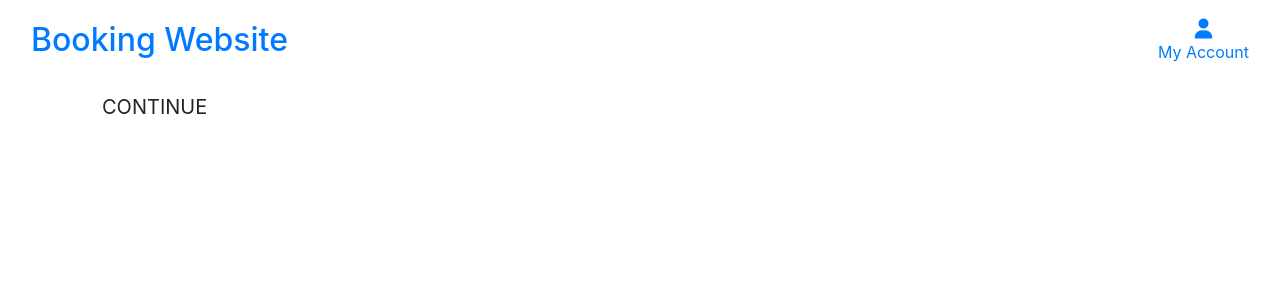
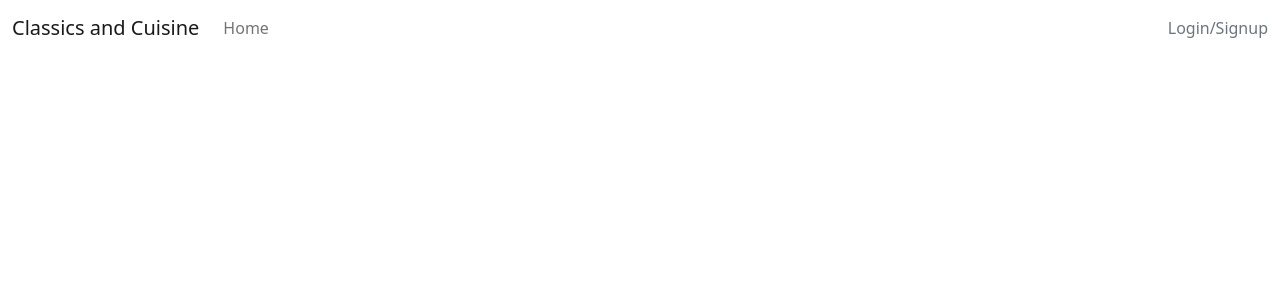
Before and after one commit to kevinoh45TuD/pp4-booking-website-2, a Django app: template home/templates/home/index.html in a window 1280 px wide. Shown: the top 300 px of the page. Run offline with Django 3.2, Linux system fonts and the light colour scheme; the template is opened without the code that fills it, so the values that code supplies are empty; some libraries are stand-ins or nearby versions.

Commit message:
Edit: change made to index and bast HTML files. Page layout cleaned up, with test movies displaying

```diff
--- a/home/templates/home/index.html
+++ b/home/templates/home/index.html
@@ -1,27 +1,52 @@
 {% extends "base.html" %}
-{% load static %}
-
-{% block page_header %}
-    <div class="container header-container">
-        <div class="row">
-            <div class="col"></div>
-        </div>
-    </div>
-{% endblock %}
 
 {% block content %}
-    <div class="container h-100">
-        <div class="row h-100">
-            <div class="col-7 col-md-6 my-auto">
-                <h1 class="display-4 logo-font text-black">
-                    Classics and Cuisine
-                </h1>
-                <div cclass="my-5">
-                    <h4>
-                        <a href="" class="shop-now-button btn btn-lg rounded-0 text-uppercase py-3">Continue</a>
-                    </h4>
+
+<!-- index.html content starts here -->
+<div class="container-fluid">
+    <div class="row">
+
+        <!-- Blog Entries Column -->
+        <div class="col-12 mt-3 left">
+            <div class="row">
+                {% for movie in object_list %}
+                <div class="col-md-4">
+                    <div class="card mb-4">
+                        <div class="card-body">
+                            <a href="#" class="movie-link">
+                                <h2 class="movie-title">{{ movie.movie_title }}</h2>
+                            </a>
+                            <div class="image-container">
+                                <div class="image-flash">
+                                    <p class="movie-desc">{{ movie.movie_desc }}</p>
+                                </div>
+                            </div>
+
+                            <hr />
+                            <p class="card-text text-muted h6">{{ movie.meal_name}}
+                            </p>
+                        </div>
+                    </div>
                 </div>
+                {% if forloop.counter|divisibleby:3 %}
+            </div>
+            <div class="row">
+                {% endif %}
+                {% endfor %}
+
             </div>
         </div>
     </div>
+    {% if is_paginated %}
+    <nav aria-label="Page navigation">
+        <ul class="pagination justify-content-center">
+            {% if page_obj.has_next %}
+            <li><a href="?page={{ page_obj.next_page_number }}" class="page-link"> NEXT &raquo;</a></li>
+            {% endif %}
+        </ul>
+    </nav>
+    {% endif %}
+</div>
+
+<!-- index.html content ends here -->
 {% endblock %}
--- a/home/views.py
+++ b/home/views.py
@@ -7,7 +7,8 @@ from .models import Movie
 
 class MovieList(generic.ListView):
     queryset = Movie.objects.all()
-    template_name = "movie_list.html"
+    template_name = "home/index.html"
+    paginate_by = 6
 
 #def index(request):
     #""" A view to return the index page """
--- a/templates/base.html
+++ b/templates/base.html
@@ -1,89 +1,74 @@
-{% load static %}
+{% url 'home' as home_url %}
 
-<!doctype html>
-<html lang="en">
-  <head>
+<!DOCTYPE html>
+<html class="h-100" lang="en">
 
-    {% block meta %}
-        <meta http-equiv="X-UA-Compatible" content="ie-edge">
-        <meta charset="utf-8">
-        <meta name="viewport" content="width=device-width, initial-scale=1, shrink-to-fit=no">
-    {% endblock %}
+<head>
+    <title>Classics and Cuisine</title>
+    <meta name="viewport" content="width=device-width, initial-scale=1" />
 
-    {% block extra_meta%}
-    {% endblock %}
+    <!-- Google Fonts CSS -->
+    <link rel="preconnect" href="https://fonts.gstatic.com">
+    <link href="https://fonts.googleapis.com/css2?family=Roboto:wght@300&display=swap" rel="stylesheet">
+    <link href="https://fonts.googleapis.com/css2?family=Lato:wght@300;700&display=swap" rel="stylesheet">
 
-    {% block corecss %}
-        <link rel="stylesheet" href="https://cdn.jsdelivr.net/npm/bootstrap@4.6.2/dist/css/bootstrap.min.css" integrity="sha384-xOolHFLEh07PJGoPkLv1IbcEPTNtaed2xpHsD9ESMhqIYd0nLMwNLD69Npy4HI+N" crossorigin="anonymous">
-        <link rel="preconnect" href="https://fonts.googleapis.com">
-        <link rel="preconnect" href="https://fonts.gstatic.com" crossorigin>
-        <link href="https://fonts.googleapis.com/css2?family=Lato:ital,wght@0,100;0,300;0,400;0,700;0,900;1,100;1,300;1,400;1,700;1,900&family=Oswald:wght@200&family=Varela+Round&display=swap" rel="stylesheet">
-        <link rel="stylesheet" href="{% static 'css/base.css' %}">
-    {% endblock%}
+    <!-- Font Awesome CSS -->
+    <link rel="stylesheet" href="https://cdnjs.cloudflare.com/ajax/libs/font-awesome/5.15.3/css/all.min.css">
 
-    {% block extra_css%}
-    {% endblock %}
+    <!-- Bootstrap CSS -->
+    <link href="https://cdn.jsdelivr.net/npm/bootstrap@5.0.1/dist/css/bootstrap.min.css" rel="stylesheet"
+        integrity="sha384-+0n0xVW2eSR5OomGNYDnhzAbDsOXxcvSN1TPprVMTNDbiYZCxYbOOl7+AMvyTG2x" crossorigin="anonymous">
 
-    {% block corejs %}
-        <script src="https://kit.fontawesome.com/d5c042cd51.js" crossorigin="anonymous"></script>
-        <script src="https://cdn.jsdelivr.net/npm/jquery@3.5.1/dist/jquery.min.js" integrity="sha256-9/aliU8dGd2tb6OSsuzixeV4y/faTqgFtohetphbbj0=" crossorigin="anonymous"></script>
-        <script src="https://cdn.jsdelivr.net/npm/popper.js@1.16.1/dist/umd/popper.min.js" integrity="sha384-9/reFTGAW83EW2RDu2S0VKaIzap3H66lZH81PoYlFhbGU+6BZp6G7niu735Sk7lN" crossorigin="anonymous"></script>
-        <script src="https://cdn.jsdelivr.net/npm/bootstrap@4.6.2/dist/js/bootstrap.min.js" integrity="sha384-+sLIOodYLS7CIrQpBjl+C7nPvqq+FbNUBDunl/OZv93DB7Ln/533i8e/mZXLi/P+" crossorigin="anonymous"></script>
-    {% endblock %}
+</head>
 
-    {% block extra_js%}
-    {% endblock %}
+<body class="d-flex flex-column h-100 main-bg">
 
-    <title>Booking Website 2 {% block extra_title %}{% endblock %}</title>
-  </head>
-  <body>
-    <header class="container-fluid fixed-top">
-        <div id="top-nav" class="row bg-white pt-lg-2 d-none d-lg-flex">
-            <div class="col-12 col-lg-4 my-auto py-1 py-lg-0 text-center text-lg-left">
-                <a href="{% url 'home' %}" class="nav-link main-logo-link">
-                    <h2 class="logo-font text-black my-0">Booking Website</h2>
-                </a>
-            </div>
-            <div class="col-12 col-lg-4 my-auto py-1 py-lg-0"></div>
-            <div class="col-12 col-lg-4 my-auto py-1 py-lg-0">
-                <ul class="list-inline list-unstyled text-center text-lg-right my-0">
-                    <li class="list-inline-item dropdown">
-                        <a class="text-black nav-link" href="#" id="user-options" data-toggle="dropdown" aria-haspopup="true" aria-expanded="false">
-                            <div class="text-center">
-                                <div><i class="fas fa-user fa-lg"></i></div>
-                                <p class="my-0">My Account</p>
-                            </div>
-                        </a>
-                        <div class="dropdown-menu border-0" aria-labelledby="user-options">
-                            {% if request.user.is_authenticated %}
-                                {% if request.user.is_superuser %}
-                                    <a href="" class="dropdown-item">Showings</a>
-                                {% endif %}
-                                <a href="" class="dropdown-item">My Profile</a>
-                                <a href="{% url 'account_logout' %}" class="dropdown-item">Logout</a>
-                            {% else %}
-                                <a href="{% url 'account_signup' %}" class="dropdown-item">Register</a>
-                                <a href="{% url 'account_login' %}" class="dropdown-item">Login</a>
-                            {% endif %}
-                        </div>
+    <!-- Navigation -->
+    <nav class="navbar navbar-expand-lg navbar-light bg-white">
+        <div class="container-fluid">
+            <a class="navbar-brand" href="{% url 'home' %}"><span class="brand">C<span class="red-o">lassics</span> and <span
+                        class="thin">Cuisine</span></span></a>
+            <button class="navbar-toggler" type="button" data-bs-toggle="collapse" data-bs-target="#navbarText"
+                aria-controls="navbarText" aria-expanded="false" aria-label="Toggle navigation">
+                <span class="navbar-toggler-icon"></span>
+            </button>
+            <div class="collapse navbar-collapse" id="navbarText">
+                <ul class="navbar-nav me-auto mb-2 mb-lg-0">
+                    <li class="nav-item">
+                        <a class="nav-link {% if request.path == home_url %}active{% endif %}" aria-current="page"
+                            href="#">Home</a>
                     </li>
+
                 </ul>
+                <span class="navbar-text text-muted">
+                    Login/Signup
+                </span>
             </div>
         </div>
-    </header>
+    </nav>
 
-    {% if messages %}
-    <div class="message-container"></div>
-    {% endif %}
+    <main class="flex-shrink-0 main-bg">
 
-    {% block page_header %}
-    {% endblock %}
+        {% block content %}
+        <!-- Content Goes here -->
+        {% endblock content %}
 
-    {% block content%}
-    {% endblock %}
+    </main>
 
-    {% block postloadjs%}
-    {% endblock %}
+    <!-- Footer -->
+    <footer class="footer mt-auto py-3 dark-bg">
+        <p class="m-0 text-center text-white">-Booking Website-</p>
+        <p class="m-0 text-center text-white">Social Media:
+            <i class="fab fa-facebook-square ms-3"></i>
+            <i class="fab fa-twitter-square ms-3"></i>
+            <i class="fab fa-instagram-square ms-3"></i>
+            <i class="fab fa-youtube-square ms-3"></i>
+        </p>
+    </footer>
 
-  </body>
+    <script src="https://cdn.jsdelivr.net/npm/bootstrap@5.0.1/dist/js/bootstrap.bundle.min.js"
+        integrity="sha384-gtEjrD/SeCtmISkJkNUaaKMoLD0//ElJ19smozuHV6z3Iehds+3Ulb9Bn9Plx0x4" crossorigin="anonymous">
+        </script>
+</body>
+
 </html>
```
